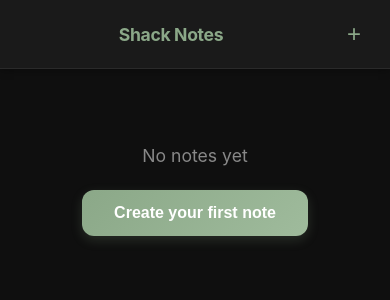
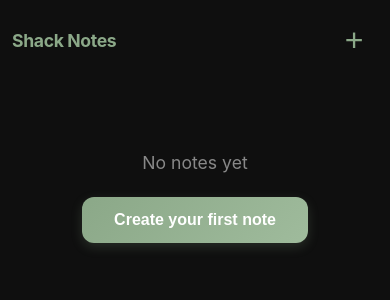
Before and after one commit to Ho1yShif/shack-notes, a React (Vite) app: page / in a window 390 px wide. Shown: the top 300 px of the page. Built offline with nearby package versions, Linux system fonts and the light colour scheme.

Commit message:
style: refine header and button styles in App.css for improved layout and aesthetics; adjust padding, background, and hover effects

```diff
--- a/src/renderer/App.css
+++ b/src/renderer/App.css
@@ -17,41 +17,50 @@
 
 /* Header */
 .header {
-  background: #1a1a1a;
-  padding: 1rem 1.5rem;
+  background: transparent;
+  padding: 1.5rem 1rem 1rem 1rem;
   display: flex;
   align-items: center;
   justify-content: space-between;
-  border-bottom: 1px solid #2a2a2a;
-  position: sticky;
-  top: 0;
-  z-index: 10;
-  box-shadow: 0 2px 8px rgba(0, 0, 0, 0.3);
 }
 
 .header h1 {
   font-size: 1.5rem;
   font-weight: 700;
-  flex: 1;
-  text-align: center;
   color: #8BA888;
   letter-spacing: -0.02em;
 }
 
-.back-btn,
 .new-btn {
   background: transparent;
   border: none;
   color: #8BA888;
-  font-size: 1.5rem;
+  font-size: 2rem;
   cursor: pointer;
   padding: 0.5rem;
   min-width: 3rem;
   border-radius: 6px;
+  line-height: 1;
 }
 
-.back-btn:hover,
 .new-btn:hover {
+  background: rgba(139, 168, 136, 0.1);
+  color: #9FBB9C;
+}
+
+.back-btn {
+  background: transparent;
+  border: none;
+  color: #8BA888;
+  font-size: 1.2rem;
+  cursor: pointer;
+  padding: 0.5rem;
+  border-radius: 6px;
+  margin-bottom: 1rem;
+  align-self: flex-start;
+}
+
+.back-btn:hover {
   background: rgba(139, 168, 136, 0.1);
   color: #9FBB9C;
 }
@@ -70,6 +79,7 @@
   display: flex;
   flex-direction: column;
   gap: 1rem;
+  width: 100%;
 }
 
 .empty-state {
@@ -227,7 +237,7 @@
   }
 
   .header {
-    padding: 0.75rem;
+    padding: 1rem 0.75rem 0.75rem 0.75rem;
   }
 
   .header h1 {
```
